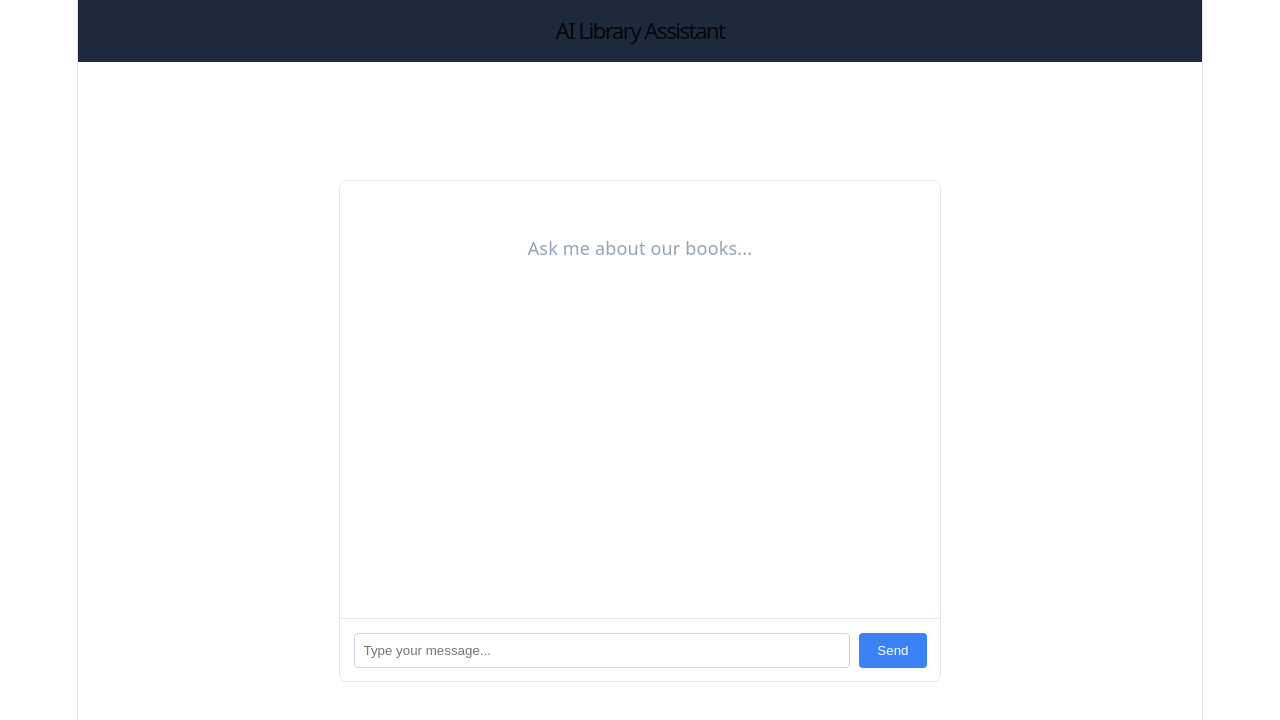
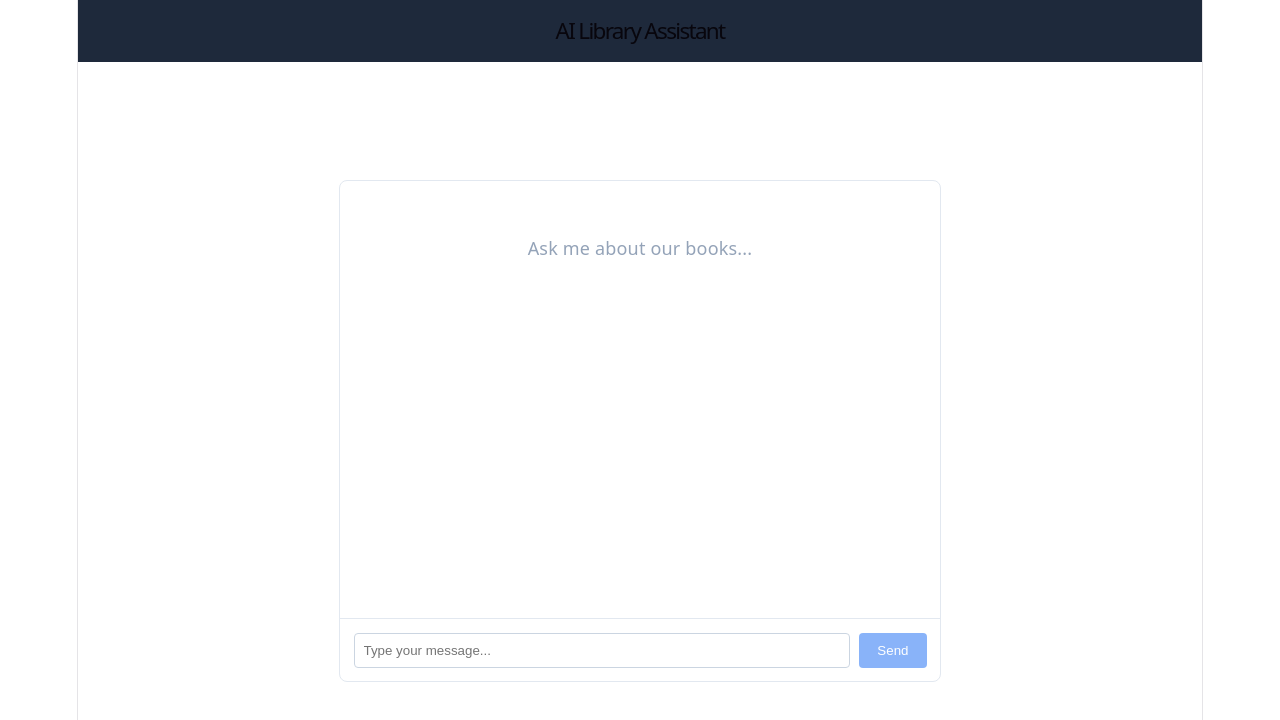
Before and after one commit to msakhawatali/ai-library-assistant, a React (Vite) app in the folder frontend/: page / in a window 1280 px wide. Shown: the top 720 px of the page. Built offline with nearby package versions, Linux system fonts and the light colour scheme.

Commit message:
feat: connect chat UI to AI API

```diff
--- a/frontend/src/App.css
+++ b/frontend/src/App.css
@@ -93,3 +93,22 @@
 .chat-input button:hover {
   background-color: #2563eb;
 }
+
+.chat-error {
+  padding: 0.5rem 0.75rem;
+  color: #dc2626;
+  background-color: #fef2f2;
+  font-size: 0.875rem;
+  border-top: 1px solid #fecaca;
+}
+
+.chat-loading {
+  opacity: 0.6;
+  font-style: italic;
+}
+
+.chat-input input:disabled,
+.chat-input button:disabled {
+  opacity: 0.6;
+  cursor: not-allowed;
+}
--- a/frontend/src/components/Chat.tsx
+++ b/frontend/src/components/Chat.tsx
@@ -1,20 +1,54 @@
-import { useState } from "react";
+import { useState, useRef } from "react";
 
 interface Message {
   role: "user" | "assistant";
   content: string;
 }
 
+const API_URL = "http://127.0.0.1:8000/api/ai/chat";
+
 export default function Chat() {
   const [messages, setMessages] = useState<Message[]>([]);
   const [input, setInput] = useState("");
+  const [isLoading, setIsLoading] = useState(false);
+  const [error, setError] = useState<string | null>(null);
 
-  const handleSend = () => {
-    if (!input.trim()) return;
+  // conversation_id ek dafa generate hoga, poore component life-cycle mein wahi rahega
+  const conversationId = useRef(crypto.randomUUID());
 
-    // Abhi ke liye sirf UI mein message add karo — API integration baad mein
-    setMessages((prev) => [...prev, { role: "user", content: input }]);
+  const handleSend = async () => {
+    const trimmed = input.trim();
+    if (!trimmed || isLoading) return;
+
+    setError(null);
+    setMessages((prev) => [...prev, { role: "user", content: trimmed }]);
     setInput("");
+    setIsLoading(true);
+
+    try {
+      const response = await fetch(API_URL, {
+        method: "POST",
+        headers: { "Content-Type": "application/json" },
+        body: JSON.stringify({
+          message: trimmed,
+          conversation_id: conversationId.current,
+        }),
+      });
+
+      if (!response.ok) {
+        throw new Error("Request failed");
+      }
+
+      const data = await response.json();
+      setMessages((prev) => [
+        ...prev,
+        { role: "assistant", content: data.response },
+      ]);
+    } catch {
+      setError("Something went wrong. Please try again.");
+    } finally {
+      setIsLoading(false);
+    }
   };
 
   return (
@@ -28,7 +62,14 @@ export default function Chat() {
             {msg.content}
           </div>
         ))}
+        {isLoading && (
+          <div className="chat-message assistant chat-loading">
+            Thinking...
+          </div>
+        )}
       </div>
+
+      {error && <div className="chat-error">{error}</div>}
 
       <div className="chat-input">
         <input
@@ -37,8 +78,11 @@ export default function Chat() {
           onChange={(e) => setInput(e.target.value)}
           onKeyDown={(e) => e.key === "Enter" && handleSend()}
           placeholder="Type your message..."
+          disabled={isLoading}
         />
-        <button onClick={handleSend}>Send</button>
+        <button onClick={handleSend} disabled={isLoading || !input.trim()}>
+          Send
+        </button>
       </div>
     </div>
   );
```
Also changed, not shown: 1 other file (tests, documents, lock files or other folders).
